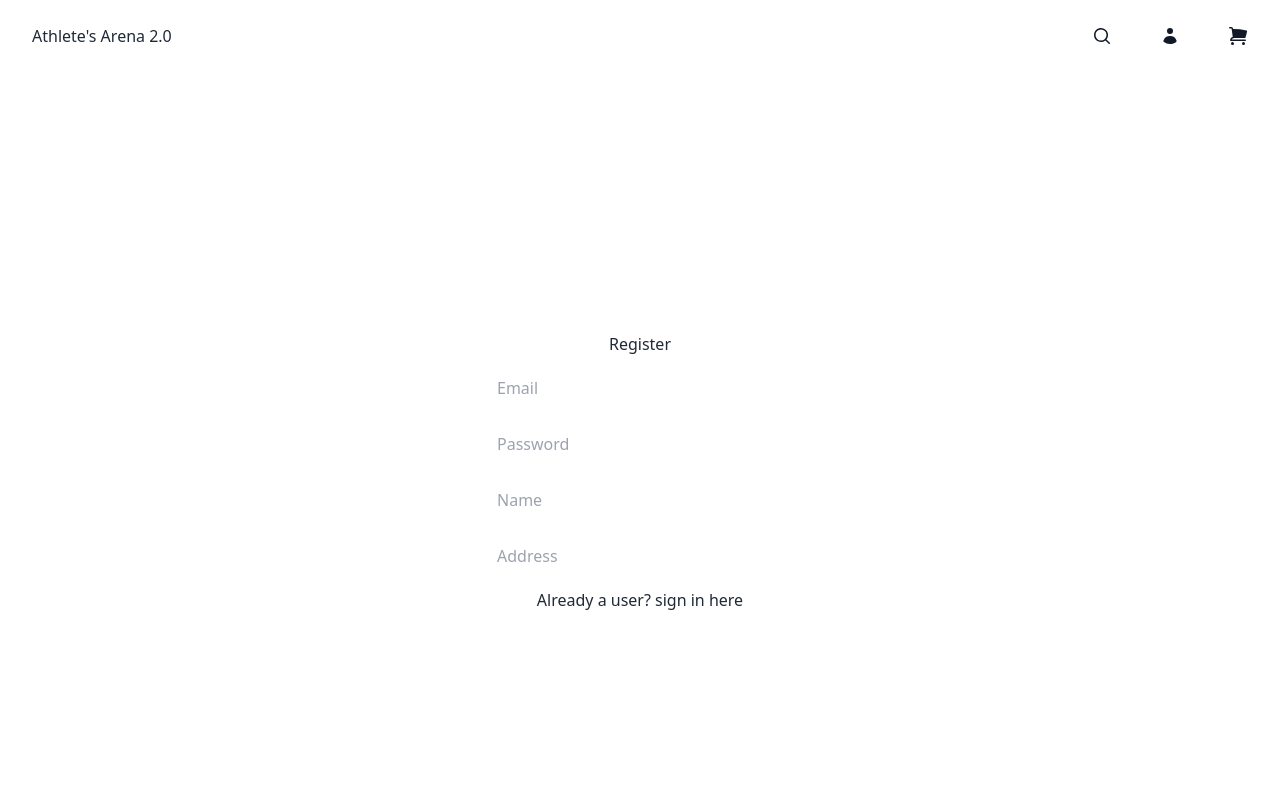
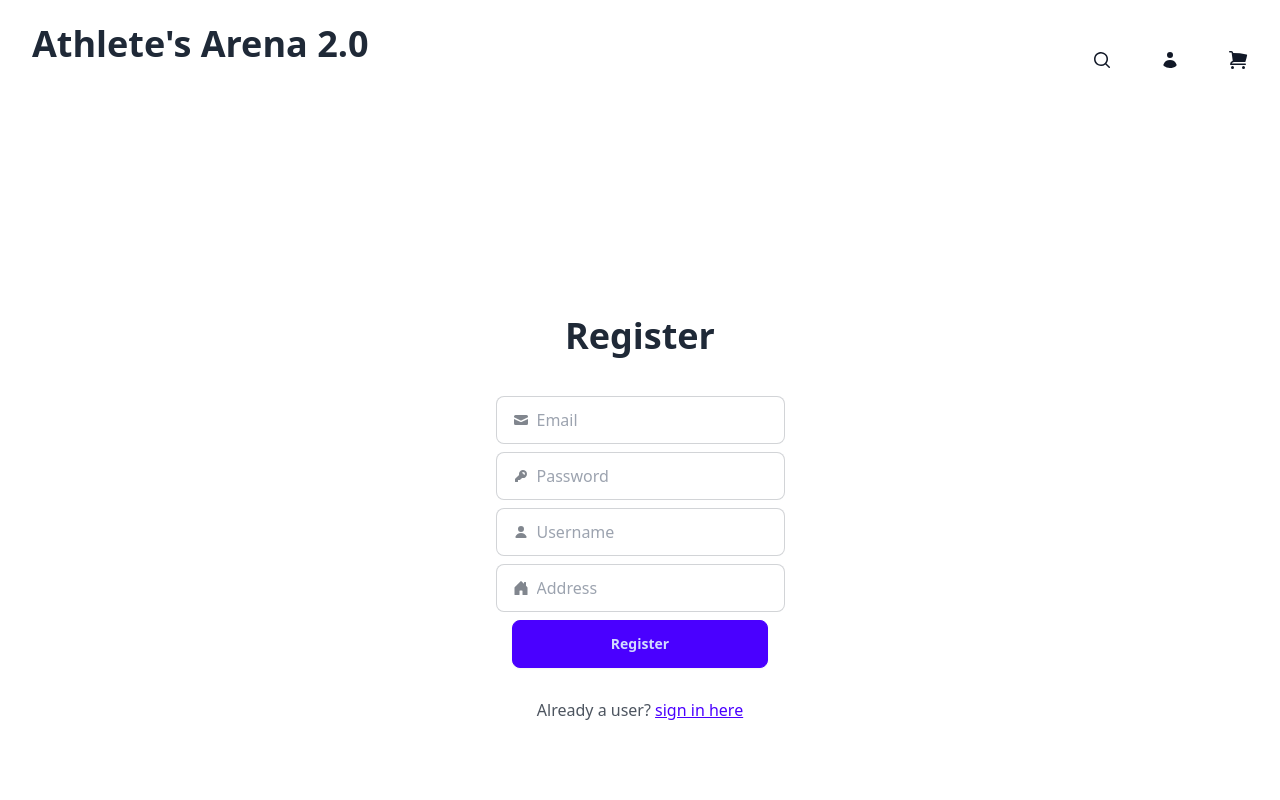
Before and after one commit to SdbnCode/ecom-platform, a Next.js app: page /register in a window 1280 px wide. Shown: the top 800 px of the page. Built offline with nearby package versions, Linux system fonts and the light colour scheme.

Commit message:
installed typograph for headings, bcrypt to handle password hashing, and to work on Registration functions

```diff
--- a/package.json
+++ b/package.json
@@ -13,6 +13,7 @@
     "@headlessui/react": "^2.1.8",
     "@heroicons/react": "^2.1.5",
     "@prisma/client": "^5.20.0",
+    "bcrypt": "^5.1.1",
     "next": "14.2.13",
     "next-auth": "^4.24.8",
     "prisma": "^5.20.0",
@@ -21,6 +22,7 @@
     "react-router-dom": "^6.26.2"
   },
   "devDependencies": {
+    "@tailwindcss/typography": "^0.5.15",
     "@types/next-auth": "^3.15.0",
     "@types/node": "^20.16.10",
     "@types/react": "^18",
--- a/src/app/page.tsx
+++ b/src/app/page.tsx
@@ -2,7 +2,6 @@
 
 import Store from "./store/page";
 import "./globals.css";
-import { SessionProvider } from "next-auth/react";
 
 function App() {
   return (
--- a/src/app/register/page.tsx
+++ b/src/app/register/page.tsx
@@ -1,30 +1,73 @@
 import Link from "next/link";
+// import Register from "../../components/register";
 
 export default function RegisterPage() {
   return (
-    <div className="flex h-screen flex-col items-center justify-center gap-2">
-      <h1>Register</h1>
+    <div className="flex h-screen items-center justify-center">
+      <div className="prose flex h-screen flex-col items-center justify-center gap-2">
+        <h1>Register</h1>
 
-      <input
-        type="text"
-        placeholder="Email"
-        className="input w-full max-w-xs"
-      />
-      <input
-        type="password"
-        placeholder="Password"
-        className="input w-full max-w-xs"
-      />
-      <input type="text" placeholder="Name" className="input w-full max-w-xs" />
-      <input
-        type="text"
-        placeholder="Address"
-        className="input w-full max-w-xs"
-      />
-      <a>
-        {" "}
-        Already a user? <Link href="/login"> sign in here </Link>{" "}
-      </a>
+        <label className="input input-bordered flex items-center gap-2">
+          <svg
+            xmlns="http://www.w3.org/2000/svg"
+            viewBox="0 0 16 16"
+            fill="currentColor"
+            className="h-4 w-4 opacity-70"
+          >
+            <path d="M2.5 3A1.5 1.5 0 0 0 1 4.5v.793c.026.009.051.02.076.032L7.674 8.51c.206.1.446.1.652 0l6.598-3.185A.755.755 0 0 1 15 5.293V4.5A1.5 1.5 0 0 0 13.5 3h-11Z" />
+            <path d="M15 6.954 8.978 9.86a2.25 2.25 0 0 1-1.956 0L1 6.954V11.5A1.5 1.5 0 0 0 2.5 13h11a1.5 1.5 0 0 0 1.5-1.5V6.954Z" />
+          </svg>
+          <input type="text" className="grow" placeholder="Email" />
+        </label>
+        <label className="input input-bordered flex items-center gap-2">
+          <svg
+            xmlns="http://www.w3.org/2000/svg"
+            viewBox="0 0 16 16"
+            fill="currentColor"
+            className="h-4 w-4 opacity-70"
+          >
+            <path
+              fillRule="evenodd"
+              d="M14 6a4 4 0 0 1-4.899 3.899l-1.955 1.955a.5.5 0 0 1-.353.146H5v1.5a.5.5 0 0 1-.5.5h-2a.5.5 0 0 1-.5-.5v-2.293a.5.5 0 0 1 .146-.353l3.955-3.955A4 4 0 1 1 14 6Zm-4-2a.75.75 0 0 0 0 1.5.5.5 0 0 1 .5.5.75.75 0 0 0 1.5 0 2 2 0 0 0-2-2Z"
+              clipRule="evenodd"
+            />
+          </svg>
+          <input type="password" className="grow" placeholder="Password" />
+        </label>
+        <label className="input input-bordered flex items-center gap-2">
+          <svg
+            xmlns="http://www.w3.org/2000/svg"
+            viewBox="0 0 16 16"
+            fill="currentColor"
+            className="h-4 w-4 opacity-70"
+          >
+            <path d="M8 8a3 3 0 1 0 0-6 3 3 0 0 0 0 6ZM12.735 14c.618 0 1.093-.561.872-1.139a6.002 6.002 0 0 0-11.215 0c-.22.578.254 1.139.872 1.139h9.47Z" />
+          </svg>
+          <input type="text" className="grow" placeholder="Username" />
+        </label>
+        <label className="input input-bordered flex items-center gap-2">
+          <svg
+            xmlns="http://www.w3.org/2000/svg"
+            width="16"
+            height="16"
+            fill="currentColor"
+            viewBox="0 0 16 16"
+            className="h-4 w-4 opacity-70"
+          >
+            <path d="M6.5 14.5v-3.505c0-.245.25-.495.5-.495h2c.25 0 .5.25.5.5v3.5a.5.5 0 0 0 .5.5h4a.5.5 0 0 0 .5-.5v-7a.5.5 0 0 0-.146-.354L13 5.793V2.5a.5.5 0 0 0-.5-.5h-1a.5.5 0 0 0-.5.5v1.293L8.354 1.146a.5.5 0 0 0-.708 0l-6 6A.5.5 0 0 0 1.5 7.5v7a.5.5 0 0 0 .5.5h4a.5.5 0 0 0 .5-.5" />
+          </svg>
+          <input type="text" className="grow" placeholder="Address" />
+        </label>
+        <button className="btn btn-primary btn-wide">Register</button>
+        <p>
+          {" "}
+          Already a user?{" "}
+          <Link href="/login" className="link link-primary">
+            {" "}
+            sign in here{" "}
+          </Link>{" "}
+        </p>
+      </div>
     </div>
   );
 }
--- a/src/app/store/page.tsx
+++ b/src/app/store/page.tsx
@@ -23,7 +23,7 @@ export default function Store() {
             alt={item.alt}
             width={192}
             height={192}
-            className="h-48 w-auto"
+            className="h-auto w-auto"
           />
           <div className="product-details">
             <h2>{item.brand}</h2>
--- a/src/components/navbar.tsx
+++ b/src/components/navbar.tsx
@@ -11,11 +11,11 @@ export default function Navbar() {
     <header className="bg-white">
       <nav
         aria-label="Global"
-        className="mx-auto flex max-w-7xl items-center justify-between p-6 lg:px-8"
+        className="prose mx-auto flex max-w-7xl items-center justify-between p-6 lg:px-8"
       >
         <div className="flex lg:flex-1">
-          <Link href="/" className="-m-1.5 p-1.5">
-            <h1 className="">
+          <Link href="/" className="-m-1.5 p-1.5 no-underline">
+            <h1>
               Athlete&apos;s Arena 2.0
               <span className="sr-only">Athlete&apos;s Arena 2.0</span>
             </h1>
@@ -33,7 +33,7 @@ export default function Navbar() {
         </div>
         <div className="hidden lg:flex lg:gap-x-12">
           <Link
-            href="/store"
+            href="/search"
             className="text-sm font-semibold leading-6 text-gray-900"
           >
             <svg
@@ -51,7 +51,7 @@ export default function Navbar() {
           </Link>
 
           <Link
-            href="/store"
+            href="/login"
             className="text-sm font-semibold leading-6 text-gray-900"
           >
             <svg
--- /dev/null
+++ b/src/components/register.tsx
@@ -0,0 +1,3 @@
+export default function Register() {
+  return;
+}
--- a/tailwind.config.ts
+++ b/tailwind.config.ts
@@ -1,5 +1,7 @@
 import type { Config } from "tailwindcss";
 import daisyui from "daisyui";
+import typography from "@tailwindcss/typography";
+
 const config: Config = {
   content: [
     "./src/pages/**/*.{js,ts,jsx,tsx,mdx}",
@@ -14,7 +16,7 @@ const config: Config = {
       },
     },
   },
-  plugins: [daisyui],
+  plugins: [typography, daisyui],
   daisyui: {
     themes: ["light", "dark", "nord"], // false: only light + dark | true: all themes | array: specific themes like this ["light", "dark", "cupcake"]
     darkTheme: "nord", // name of one of the included themes for dark mode
```
Also changed, not shown: 1 other file (tests, documents, lock files or other folders).
